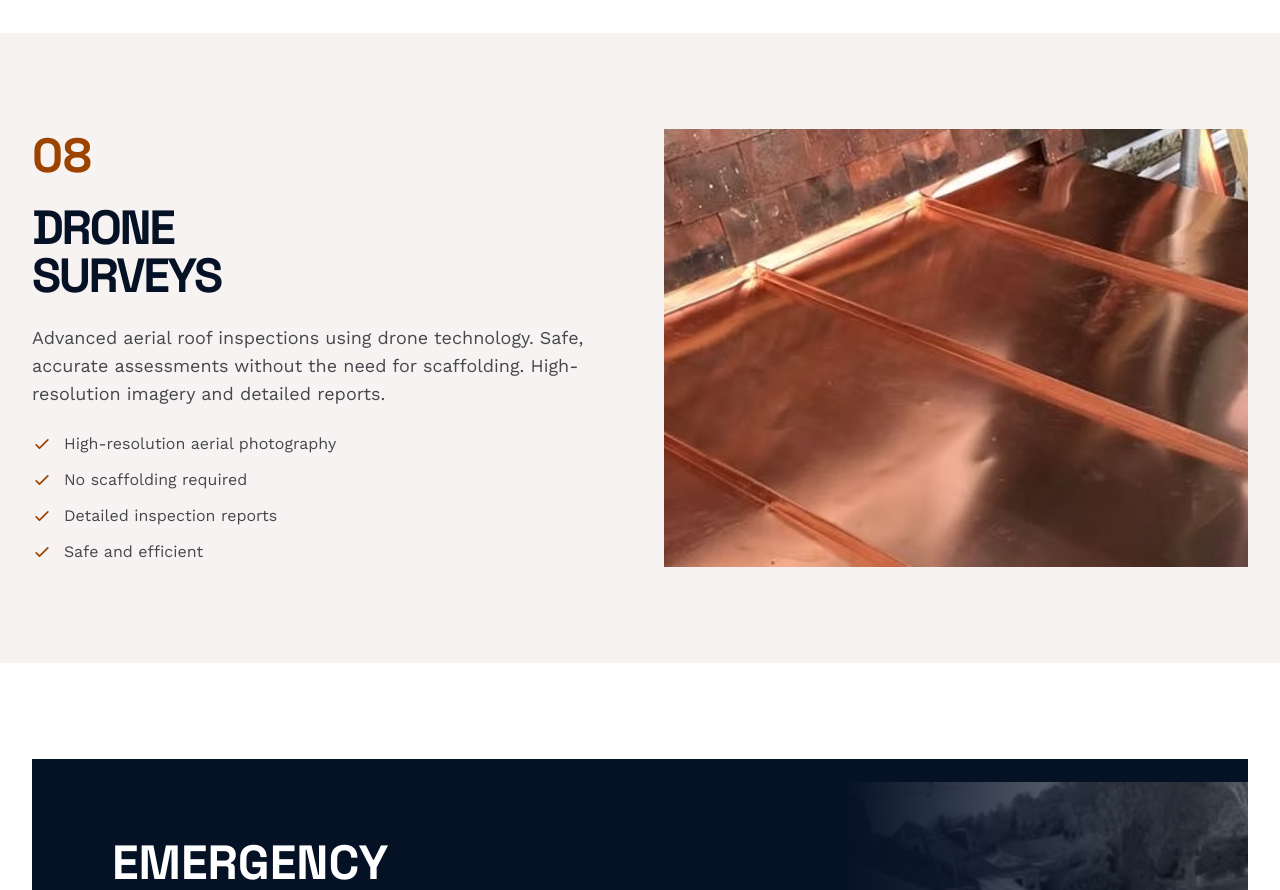
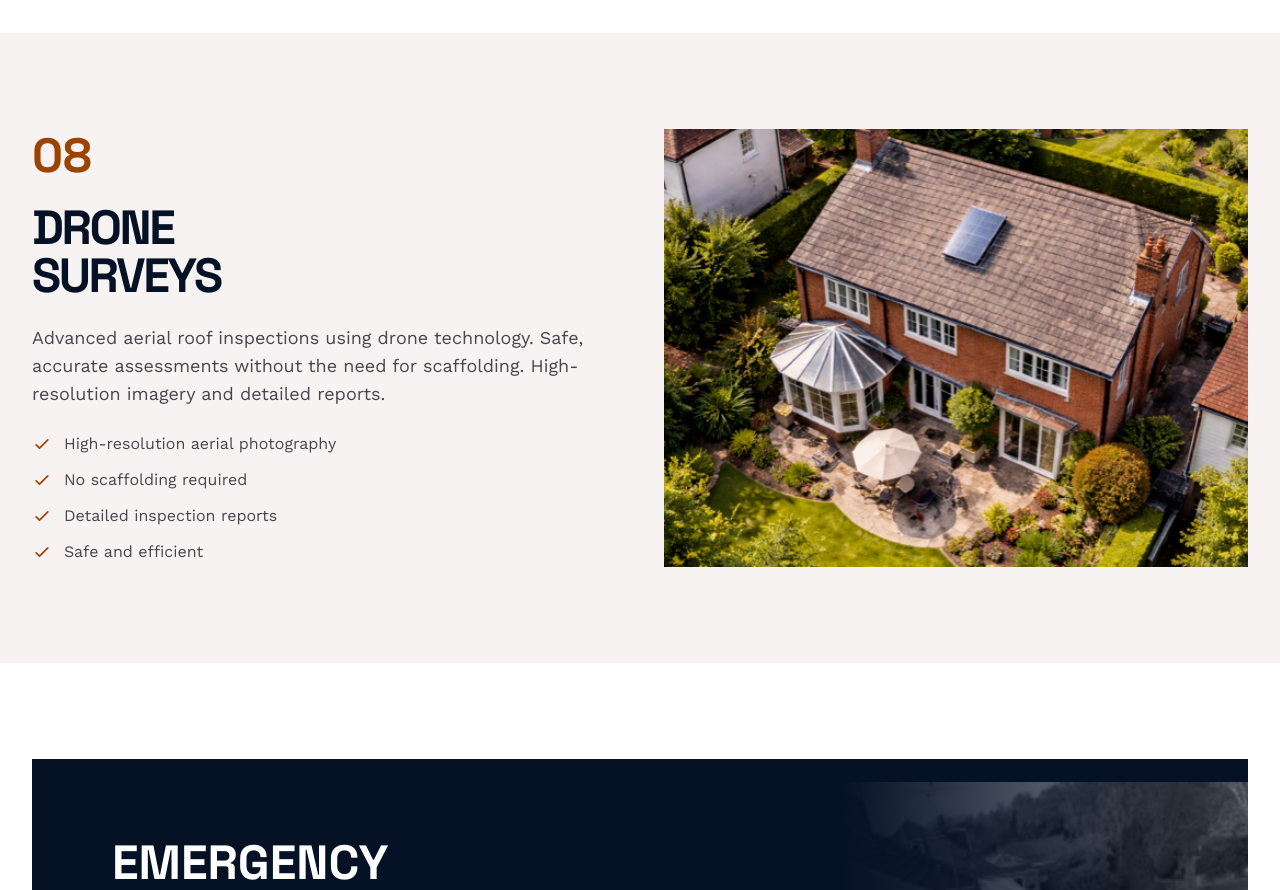
Before and after one commit to vishal-mayo/asg-roofing-website, a React (Vite) app: page /services in a window 1280 px wide. Shown: the part 3740-4630 px from the top of the page. Built offline with nearby package versions, Linux system fonts and the light colour scheme; the HTML template or start-up script is replaced by a standard one.

Commit message:
Add drone survey image and update services
- Added new drone-survey.jpg image (compressed to 887KB)
- Updated Services carousel to use drone-survey.jpg for Drone Surveys
- Updated Services page to use drone-survey.jpg for Drone Surveys section

```diff
--- a/src/components/Services.jsx
+++ b/src/components/Services.jsx
@@ -63,7 +63,7 @@ const servicesData = [
     title: 'Drone Surveys',
     shortDesc: 'Aerial roof inspections',
     fullDesc: 'Advanced aerial roof inspections using drone technology. Safe, accurate assessments without the need for scaffolding. High-resolution imagery and detailed reports for insurance claims and maintenance planning.',
-    image: '/images/portfolio/copper-zinc-roofs/asg-copper-zinc-06.avif',
+    image: '/images/portfolio/drone-survey.jpg',
     features: ['High-resolution photos', 'No scaffolding needed', 'Detailed reports', 'Insurance approved']
   }
 ]
--- a/src/pages/Services.jsx
+++ b/src/pages/Services.jsx
@@ -236,7 +236,7 @@ function ServicesPage() {
             <div className="relative overflow-hidden aspect-[4/3]">
               <img
                 className="w-full h-full object-cover"
-                src="/images/portfolio/copper-zinc-roofs/asg-copper-zinc-06.avif"
+                src="/images/portfolio/drone-survey.jpg"
                 alt="Drone roof survey"
               />
             </div>
```
Also changed, not shown: public/images/portfolio/drone-survey.jpg (added).
